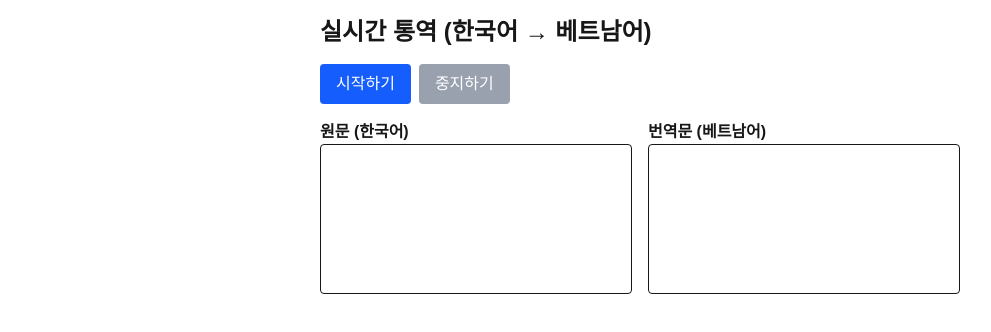
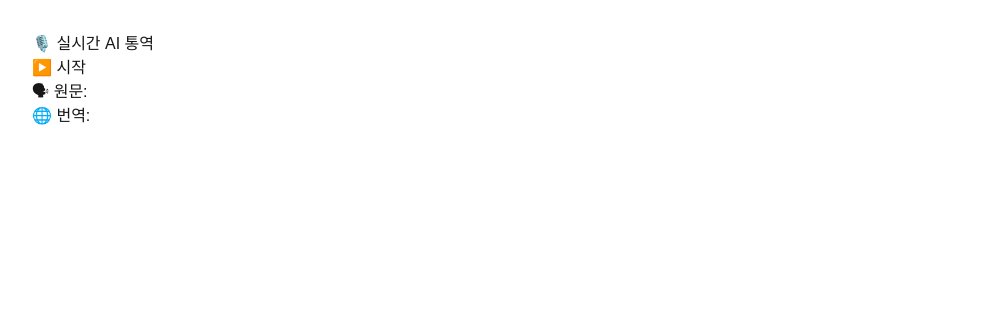
Before and after one commit to guniorg/transqr-platform, a Next.js app: page /session/1/live in a window 1280 px wide. Shown: the top 332 px of the page, without its empty margins (0-991 px from the left). Built offline with nearby package versions, Linux system fonts and the light colour scheme.

Commit message:
Fix: 업데이트된 코드 배포

```diff
--- a/app/session/[id]/live/page.tsx
+++ b/app/session/[id]/live/page.tsx
@@ -1,18 +1,24 @@
-// app/session/[id]/live/page.tsx
 'use client';
 
 import { useEffect, useRef, useState } from 'react';
 
+declare global {
+  interface Window {
+    webkitSpeechRecognition: any;
+    SpeechRecognition: any;
+  }
+}
+type SpeechRecognition = any;
+
 export default function LiveTranslationPage() {
+  const [listening, setListening] = useState(false);
   const [originalText, setOriginalText] = useState('');
   const [translatedText, setTranslatedText] = useState('');
-  const recognitionRef = useRef<any>(null);
+  const recognitionRef = useRef<SpeechRecognition | null>(null);
 
   useEffect(() => {
     if (typeof window !== 'undefined') {
-      const SpeechRecognition =
-        window.SpeechRecognition || (window as any).webkitSpeechRecognition;
-
+      const SpeechRecognition = window.SpeechRecognition || window.webkitSpeechRecognition;
       if (!SpeechRecognition) {
         alert('이 브라우저는 음성 인식을 지원하지 않습니다.');
         return;
@@ -20,56 +26,54 @@ export default function LiveTranslationPage() {
 
       const recognition = new SpeechRecognition();
       recognition.lang = 'ko-KR';
+      recognition.continuous = true;
       recognition.interimResults = false;
-      recognition.continuous = true;
 
-      recognition.onresult = async (event: SpeechRecognitionEvent) => {
-        const lastResult = event.results[event.results.length - 1][0].transcript;
-        setOriginalText((prev) => prev + '\n' + lastResult);
+      recognition.onresult = async (event: any) => {
+        const transcript = event.results[event.results.length - 1][0].transcript;
+        setOriginalText(transcript);
 
-        try {
-          const response = await fetch('/api/translate', {
-            method: 'POST',
-            headers: { 'Content-Type': 'application/json' },
-            body: JSON.stringify({ text: lastResult, target: 'vi' })
-          });
+        const res = await fetch('/api/translate', {
+          method: 'POST',
+          headers: { 'Content-Type': 'application/json' },
+          body: JSON.stringify({
+            text: transcript,
+            target: 'en',
+          }),
+        });
 
-          const data = await response.json();
-          const result = data?.data?.translations?.[0]?.translatedText || '번역 실패';
-          setTranslatedText((prev) => prev + '\n' + result);
-        } catch (err) {
-          console.error('번역 실패:', err);
-        }
+        const data = await res.json();
+        const translated = data?.data?.translations?.[0]?.translatedText;
+        setTranslatedText(translated);
       };
 
       recognitionRef.current = recognition;
     }
   }, []);
 
-  const startRecognition = () => {
-    recognitionRef.current?.start();
-  };
+  const toggleListening = () => {
+    if (!recognitionRef.current) return;
 
-  const stopRecognition = () => {
-    recognitionRef.current?.stop();
+    if (listening) {
+      recognitionRef.current.stop();
+      setListening(false);
+    } else {
+      recognitionRef.current.start();
+      setListening(true);
+    }
   };
 
   return (
-    <div className="p-4 max-w-2xl mx-auto">
-      <h1 className="text-2xl font-bold mb-4">실시간 통역 (한국어 → 베트남어)</h1>
-      <div className="space-x-2 mb-4">
-        <button onClick={startRecognition} className="bg-blue-600 text-white py-2 px-4 rounded">시작하기</button>
-        <button onClick={stopRecognition} className="bg-gray-400 text-white py-2 px-4 rounded">중지하기</button>
-      </div>
-      <div className="grid grid-cols-1 md:grid-cols-2 gap-4">
-        <div>
-          <h2 className="font-semibold">원문 (한국어)</h2>
-          <div className="min-h-[150px] border p-2 rounded bg-white whitespace-pre-wrap">{originalText}</div>
-        </div>
-        <div>
-          <h2 className="font-semibold">번역문 (베트남어)</h2>
-          <div className="min-h-[150px] border p-2 rounded bg-white whitespace-pre-wrap">{translatedText}</div>
-        </div>
+    <div style={{ padding: '2rem' }}>
+      <h2>🎙️ 실시간 AI 통역</h2>
+      <button onClick={toggleListening}>
+        {listening ? '⏹️ 중지' : '▶️ 시작'}
+      </button>
+      <div>
+        <h3>🗣 원문:</h3>
+        <p>{originalText}</p>
+        <h3>🌐 번역:</h3>
+        <p>{translatedText}</p>
       </div>
     </div>
   );
```
